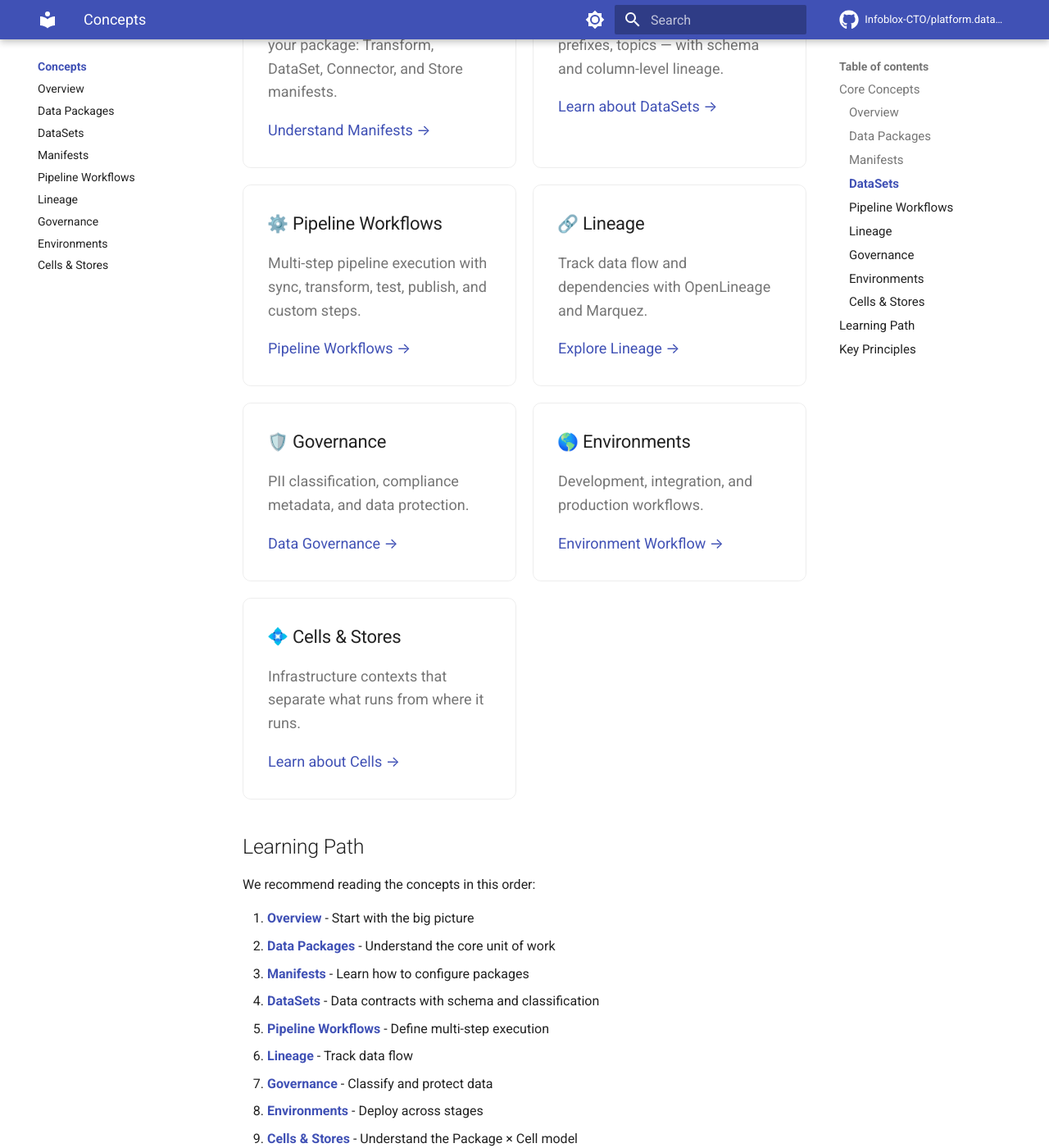
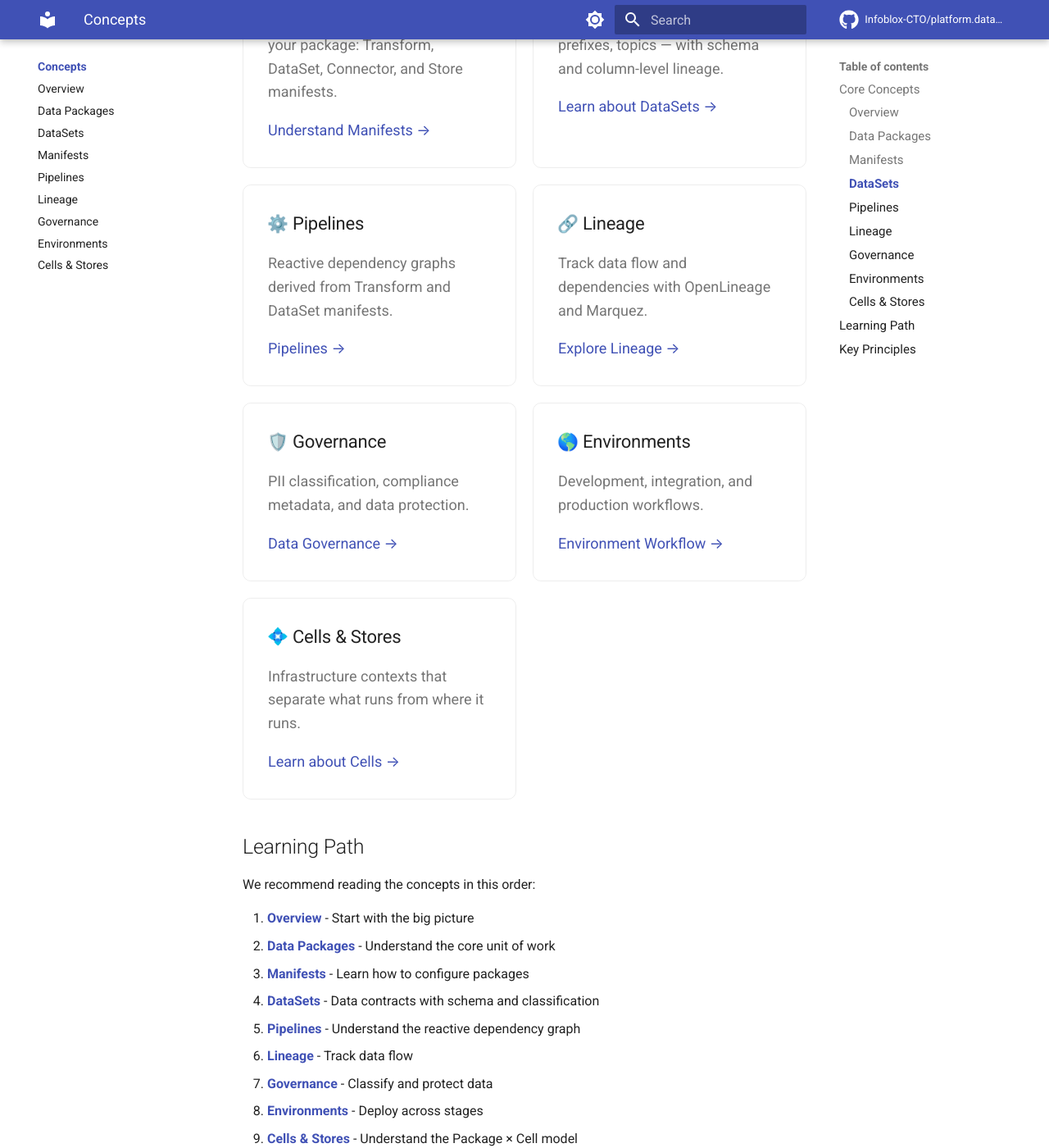
Before and after one commit to Infoblox-CTO/platform.data.kit, an MkDocs documentation site: the page built from docs/concepts/index.md, in a window 1280 px wide and 1400 px high, scrolled down 710 px. Shown: the whole window at 82% size. Built offline with MkDocs 1.6.1 and Material for MkDocs 9.7.7, drawn with Linux system fonts in a browser that asks for light colours; emoji names are drawn with the system emoji font; comment, search, counter and statistics services are not loaded.

Commit message:
remove PipelineWorkflow traces and fix pipeline docs
Delete dead pipeline-workflow.schema.json (no Go code references it).
Update docs/concepts/index.md card from "Pipeline Workflows" (the removed
multi-step concept) to "Pipelines" (the actual reactive graph concept).
Fix stale --scan-dir ./assets reference in pipelines.md. Simplify
CLAUDE.md manifest kind list.

Co-Authored-By: Claude Opus 4.6 <noreply@anthropic.com>

```diff
--- a/docs/concepts/index.md
+++ b/docs/concepts/index.md
@@ -40,10 +40,10 @@ Data contracts — tables, S3 prefixes, topics — with schema and column-level
 </div>
 
 <div class="card" markdown>
-### :gear: Pipeline Workflows
-Multi-step pipeline execution with sync, transform, test, publish, and custom steps.
+### :gear: Pipelines
+Reactive dependency graphs derived from Transform and DataSet manifests.
 
-[Pipeline Workflows →](pipelines.md)
+[Pipelines →](pipelines.md)
 </div>
 
 <div class="card" markdown>
@@ -84,7 +84,7 @@ We recommend reading the concepts in this order:
 2. **[Data Packages](data-packages.md)** - Understand the core unit of work
 3. **[Manifests](manifests.md)** - Learn how to configure packages
 4. **[DataSets](datasets.md)** - Data contracts with schema and classification
-5. **[Pipeline Workflows](pipelines.md)** - Define multi-step execution
+5. **[Pipelines](pipelines.md)** - Understand the reactive dependency graph
 6. **[Lineage](lineage.md)** - Track data flow
 7. **[Governance](governance.md)** - Classify and protect data
 8. **[Environments](environments.md)** - Deploy across stages
--- a/mkdocs.yml
+++ b/mkdocs.yml
@@ -114,7 +114,7 @@ nav:
     - Data Packages: concepts/data-packages.md
     - DataSets: concepts/datasets.md
     - Manifests: concepts/manifests.md
-    - Pipeline Workflows: concepts/pipelines.md
+    - Pipelines: concepts/pipelines.md
     - Lineage: concepts/lineage.md
     - Governance: concepts/governance.md
     - Environments: concepts/environments.md
```
Also changed, not shown: CLAUDE.md (+1 -1 lines), docs/concepts/pipelines.md (+1 -1 lines), 2 other files.
